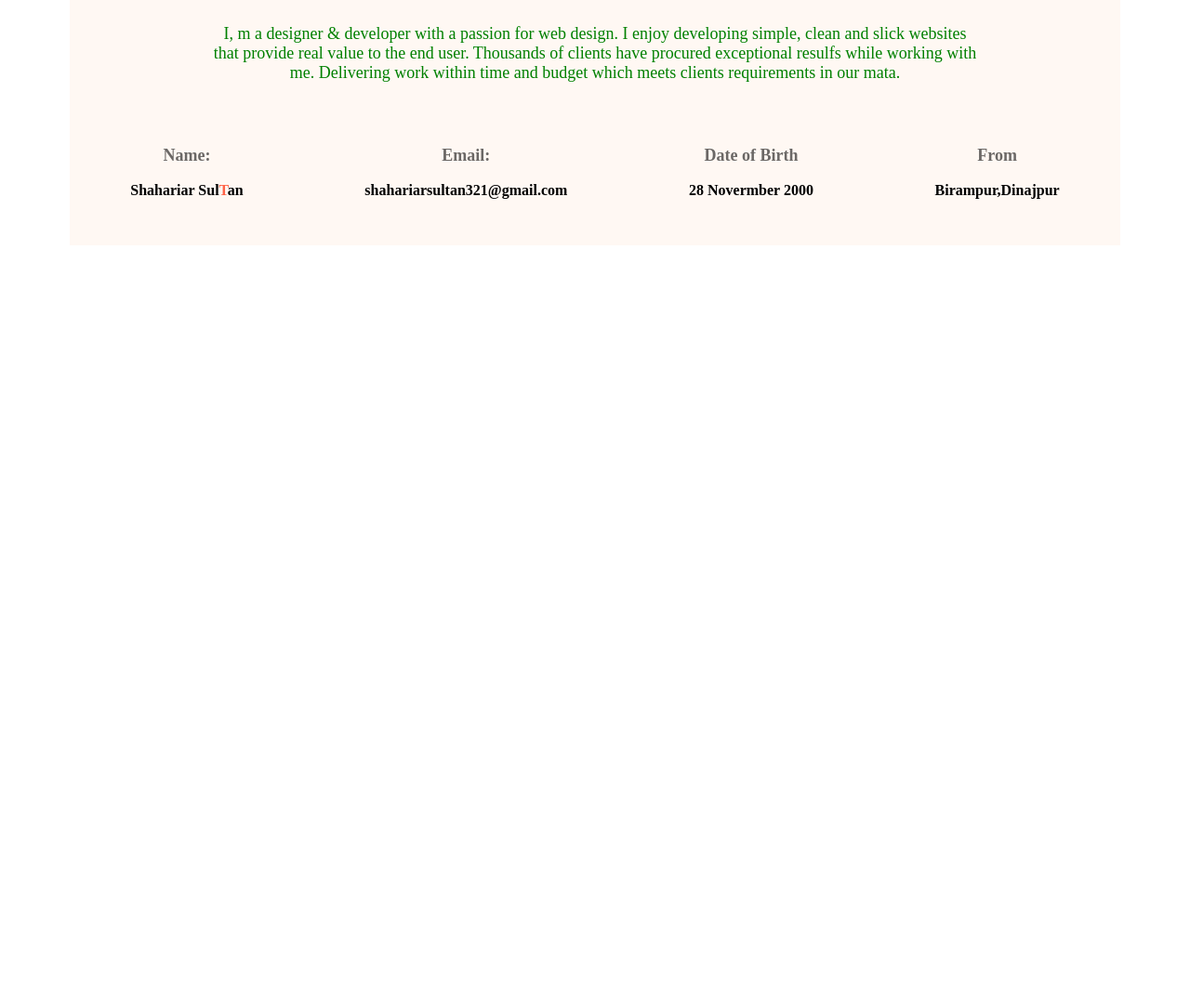
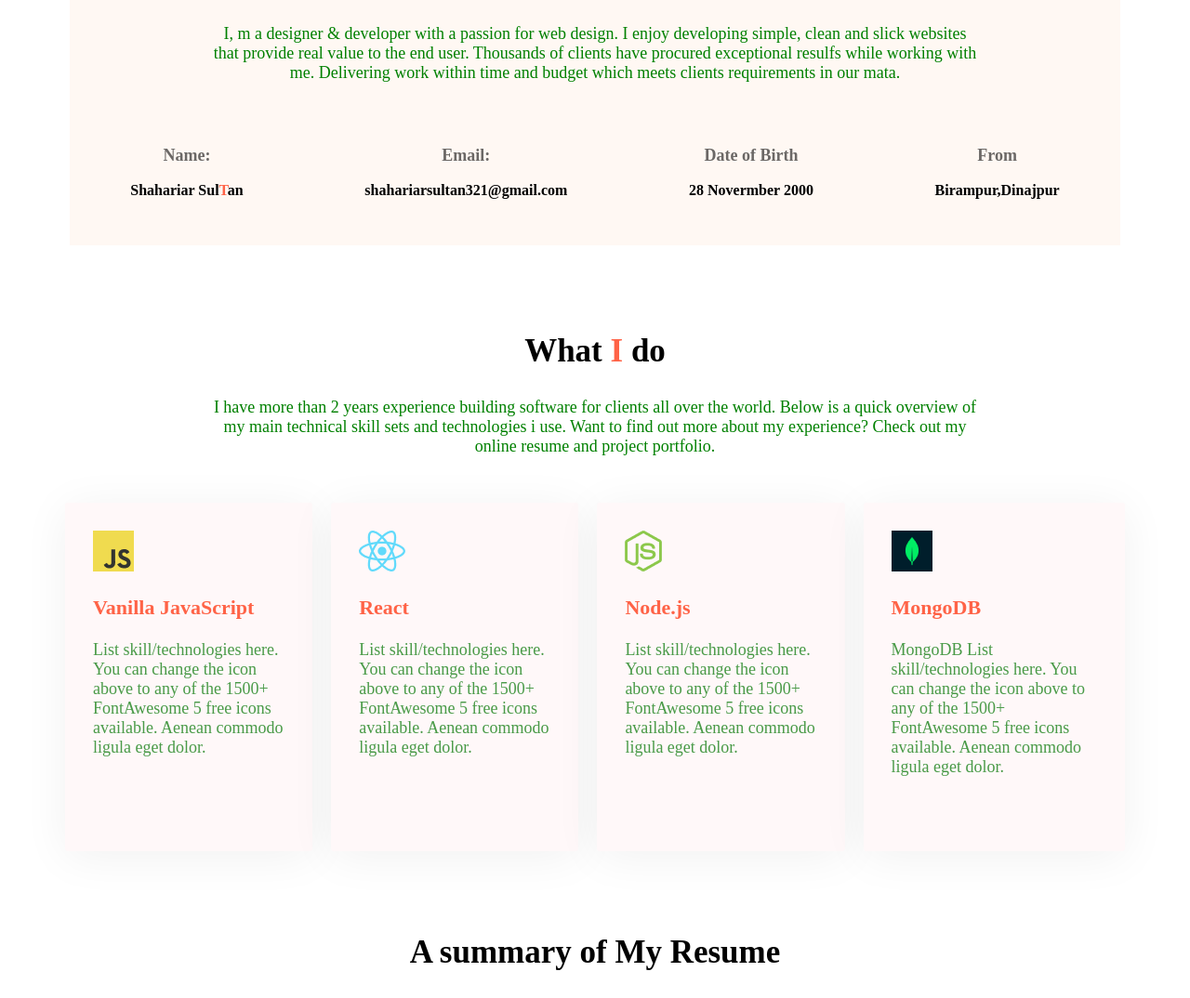
Before and after one commit to shahariar223/web-dev, a plain HTML site: page index.html in a window 1280 px wide. Shown: the part 804-1878 px from the top of the page at 93% size. Before the commit the page ends 1081 px from the top, so only its background shows below. Drawn offline with Linux system fonts and the light colour scheme.

Commit message:
add js ns

```diff
--- a/index.html
+++ b/index.html
@@ -57,6 +57,40 @@
            </div>
           </div>
         </section>
+        <section>
+            <h2 class="me">What <span>I</span> do</h2>
+            <p class="txt">I have more than 2 years experience building software for clients all over the world. Below is a quick overview of my main technical skill sets and technologies i use. Want to find out more about my experience? Check out my online resume and project portfolio.
+
+            </p>
+
+            <div class="skille">
+                <div class="skills">
+                    <img src="images/icons/js.png" alt="">
+                    <h3 class="title-name">Vanilla JavaScript</h3>
+                    <p class="known">List skill/technologies here. You can change the icon above to any of the 1500+ FontAwesome 5 free icons available. Aenean commodo ligula eget dolor.</p>
+                </div>
+                <div class="skills">
+                    <img src="images/icons/react.png" alt="">
+                    <h3 class="title-name">React</h3>
+                    <p class="known">List skill/technologies here. You can change the icon above to any of the 1500+ FontAwesome 5 free icons available. Aenean commodo ligula eget dolor.</p>
+                </div>
+                <div class="skills">
+                    <img src="images/icons/nodejs.png" alt="">
+                    <h3 class="title-name">Node.js</h3>
+                    <p class="known">List skill/technologies here. You can change the icon above to any of the 1500+ FontAwesome 5 free icons available. Aenean commodo ligula eget dolor.</p>
+                </div>
+                <div class="skills">
+                    <img src="images/icons/mongo.png" alt="">
+                    <h3 class="title-name">MongoDB</h3>
+                    <p class="known">MongoDB
+                        List skill/technologies here. You can change the icon above to any of the 1500+ FontAwesome 5 free icons available. Aenean commodo ligula eget dolor.</p>
+                </div>
+            </div>
+        </section>
+        <section>
+            <h2 class="me">A summary of My Resume</h2>
+        </section>
+
     </main>
 </body>
 </html>
--- a/style.css/add.css
+++ b/style.css/add.css
@@ -116,3 +116,21 @@ main{
 .name-text{
    font-weight: bold;
 }
+.skille{
+    display: flex;
+    gap: 20px;
+}
+.skills{
+    padding: 30px;
+    border-radius: 3px;
+    background-color: #fff8f9;
+    box-shadow: 0px 6px 50px 0px rgba(0, 0, 0, 0.06);
+}
+.known{
+    color: rgba(1, 117, 1, 0.719);
+    font-size: 18px;
+}
+.title-name{
+    color: tomato;
+    font-size: 22px;
+}
```
